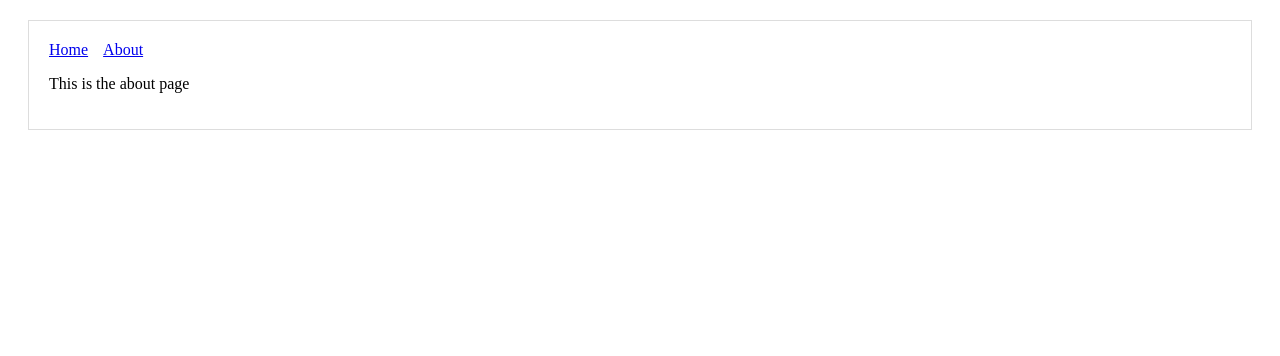
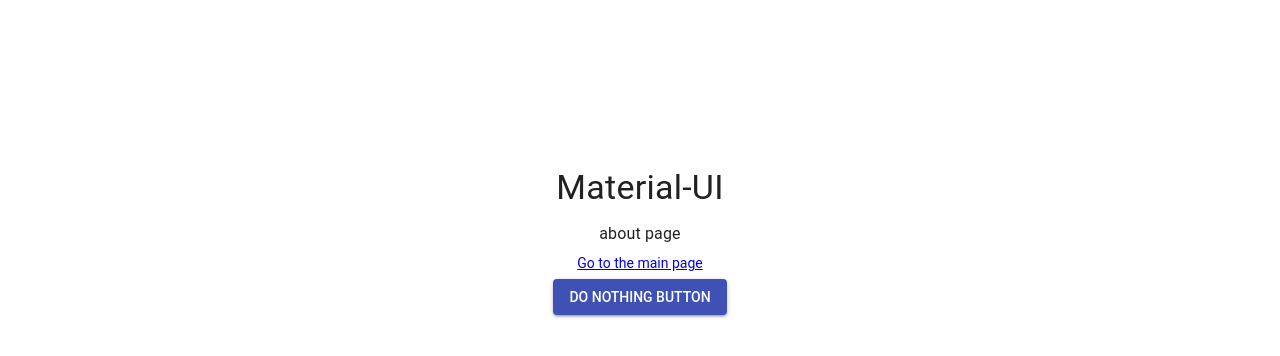
Before and after one commit to htbkoo/HttpsAuthenticationCookiesSpike, a Next.js app: page /about in a window 1280 px wide. Shown: the top 356 px of the page. Built offline with nearby package versions, Linux system fonts and the light colour scheme.

Commit message:
updated about.tsx htbkoo/AnalyticsAndAdsSpike

```diff
--- a/pages/about.tsx
+++ b/pages/about.tsx
@@ -1,9 +1,44 @@
-import React from "react";
+/* eslint-disable jsx-a11y/anchor-is-valid */
 
-import Layout from "../components/MyLayout";
+import React from 'react';
+import PropTypes from 'prop-types';
+import Button from '@material-ui/core/Button';
+import Typography from '@material-ui/core/Typography';
+import { withStyles } from '@material-ui/core/styles';
+import Link from 'next/link';
 
-export default () => (
-    <Layout>
-        <p>This is the about page</p>
-    </Layout>
-);
+const styles = theme => ({
+    root: {
+        textAlign: 'center',
+        paddingTop: theme.spacing.unit * 20,
+    },
+});
+
+function About(props) {
+    const { classes } = props;
+
+    return (
+        <div className={classes.root}>
+            <Typography variant="h4" gutterBottom>
+                Material-UI
+            </Typography>
+            <Typography variant="subtitle1" gutterBottom>
+                about page
+            </Typography>
+            <Typography gutterBottom>
+                <Link href="/">
+                    <a>Go to the main page</a>
+                </Link>
+            </Typography>
+            <Button variant="contained" color="primary">
+                Do nothing button
+            </Button>
+        </div>
+    );
+}
+
+About.propTypes = {
+    classes: PropTypes.object.isRequired,
+};
+
+export default withStyles(styles)(About);
```
